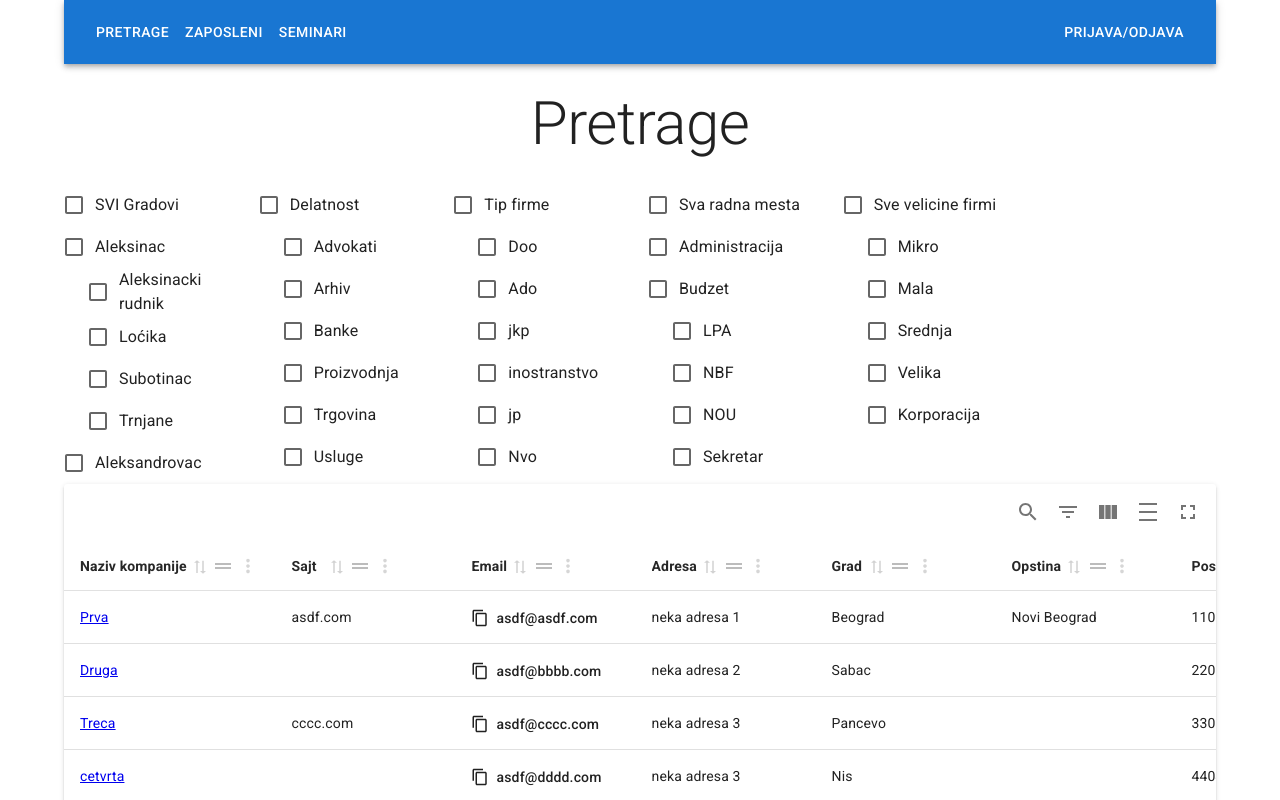
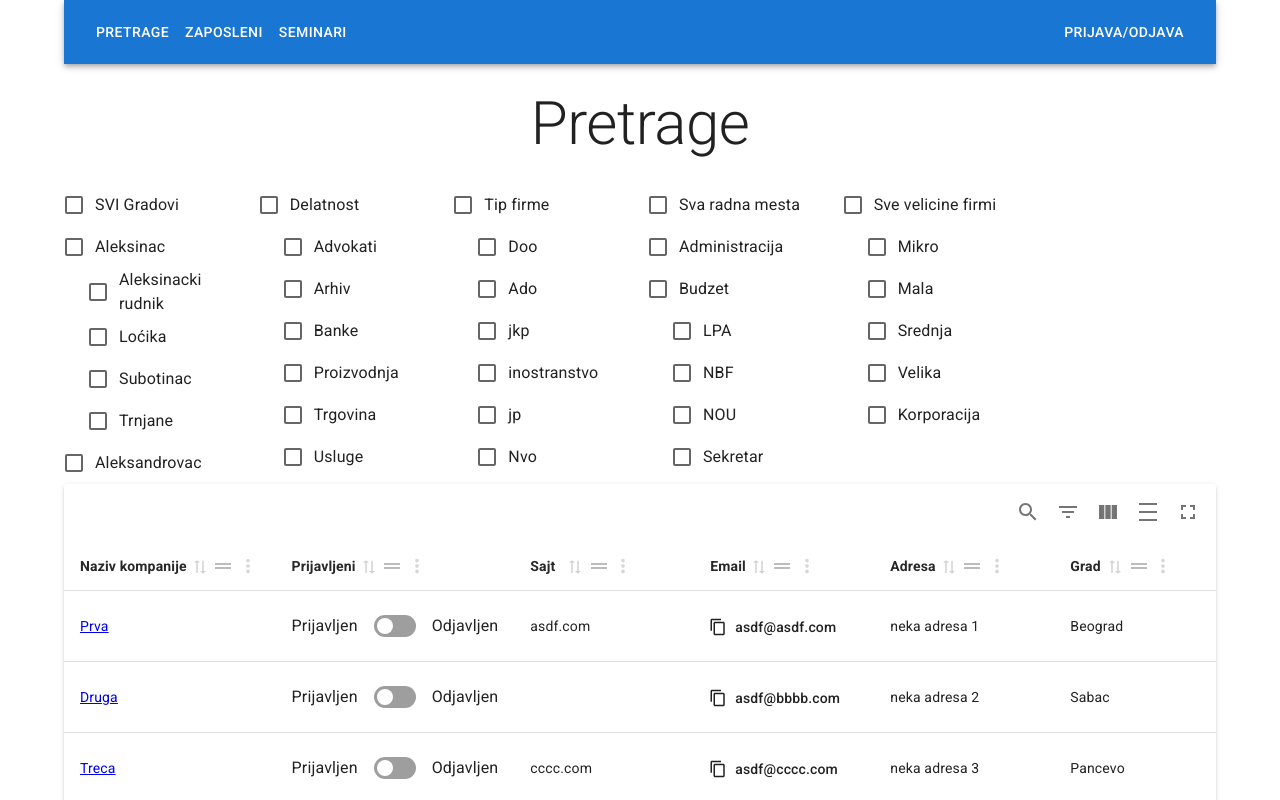
Before and after one commit to BogdanRaicevic/ied-projects, a React (Vite) app: page /pretrage in a window 1280 px wide. Shown: the top 800 px of the page. Built offline with nearby package versions, Linux system fonts and the light colour scheme.

Commit message:
Set up firma table to have prijave/odjave toggle

```diff
--- a/src/components/MyTable/myCompanyColumns.tsx
+++ b/src/components/MyTable/myCompanyColumns.tsx
@@ -2,6 +2,7 @@ import { ContentCopy } from "@mui/icons-material";
 import { MRT_ColumnDef } from "material-react-table";
 import { Company, Zaposleni } from "../../schemas/companySchemas";
 import { Link } from "react-router-dom";
+import PrijavaOdjava from "../PrijavaOdjava";
 
 export const myCompanyColumns: MRT_ColumnDef<Company>[] = [
   {
@@ -13,6 +14,14 @@ export const myCompanyColumns: MRT_ColumnDef<Company>[] = [
           {row.original.naziv}
         </Link>
       );
+    },
+  },
+  {
+    header: "Prijavljeni",
+    accessorKey: "zeleMarketingMaterijal",
+    Cell: ({ row }) => {
+      // row.original.zeleMarketingMaterijal ? "Da" : "Ne";
+      return <PrijavaOdjava></PrijavaOdjava>;
     },
   },
   {
--- a/src/fakeData/companyData.ts
+++ b/src/fakeData/companyData.ts
@@ -3,6 +3,7 @@ import { Company, Zaposleni } from "../schemas/companySchemas";
 export const companiesData: Company[] = [
   {
     id: "1",
+    zeleMarketingMaterijal: true,
     sajt: "asdf.com",
     naziv: "Prva",
     adresa: "neka adresa 1",
@@ -45,8 +46,9 @@ export const companiesData: Company[] = [
     ],
   },
   {
+    id: "2",
+    zeleMarketingMaterijal: false,
     sajt: "",
-    id: "2",
     naziv: "Druga",
     adresa: "neka adresa 2",
     grad: "Sabac",
@@ -82,6 +84,7 @@ export const companiesData: Company[] = [
   },
   {
     sajt: "cccc.com",
+    zeleMarketingMaterijal: false,
     id: "3",
     naziv: "Treca",
     adresa: "neka adresa 3",
@@ -128,6 +131,7 @@ export const companiesData: Company[] = [
   {
     sajt: "",
     id: "4",
+    zeleMarketingMaterijal: true,
     naziv: "cetvrta",
     adresa: "neka adresa 3",
     grad: "Nis",
@@ -173,6 +177,7 @@ export const companiesData: Company[] = [
   {
     sajt: "gggg.com",
     id: "5",
+    zeleMarketingMaterijal: true,
     naziv: "Peta",
     adresa: "neka adresa 5",
     grad: "Novi Sad",
--- a/src/schemas/companySchemas.ts
+++ b/src/schemas/companySchemas.ts
@@ -20,6 +20,7 @@ export type PoseceniSeminar = z.infer<typeof PoseceniSeminarSchema>;
 
 export const CompanySchema = z.object({
   id: z.optional(z.string()),
+  zeleMarketingMaterijal: z.boolean().default(false),
   sajt: z.string().max(50, "link za web sajt je predugacak"),
   naziv: z.string().max(100),
   adresa: z.string().max(150),
```
